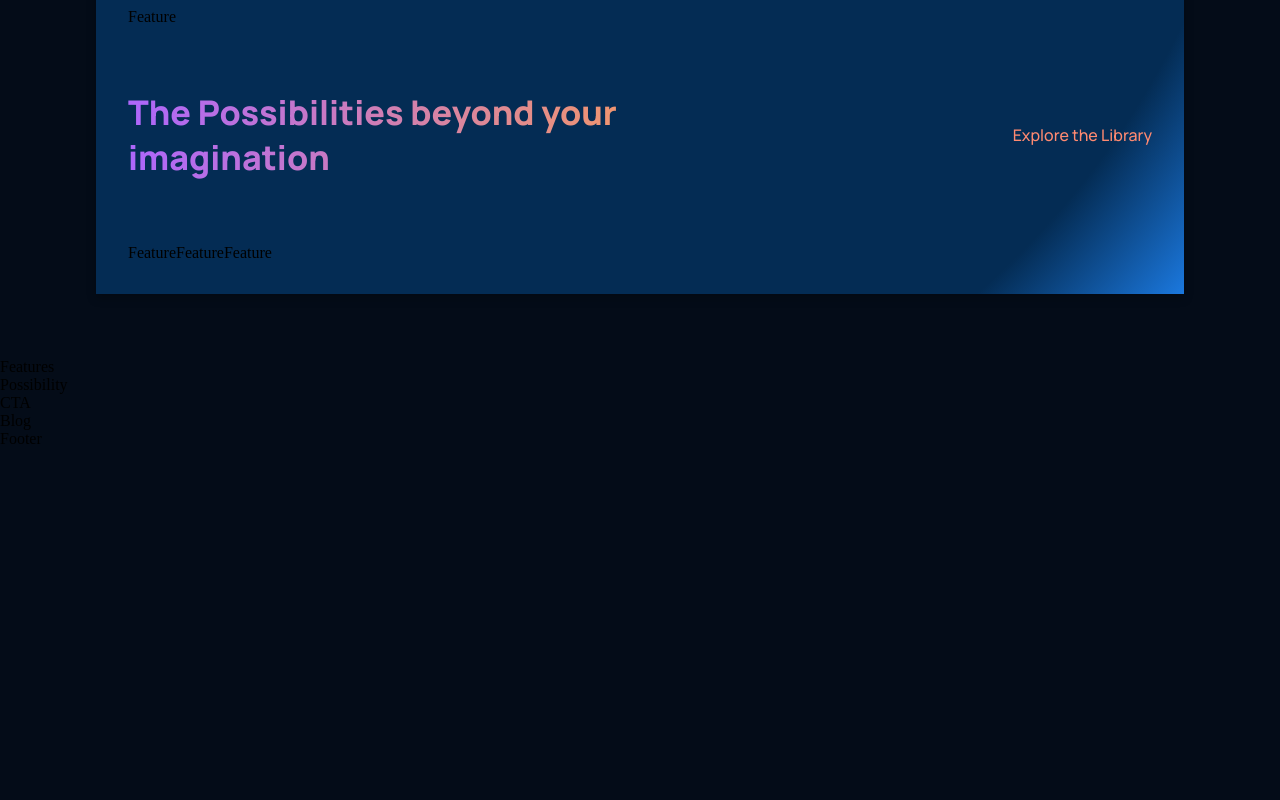
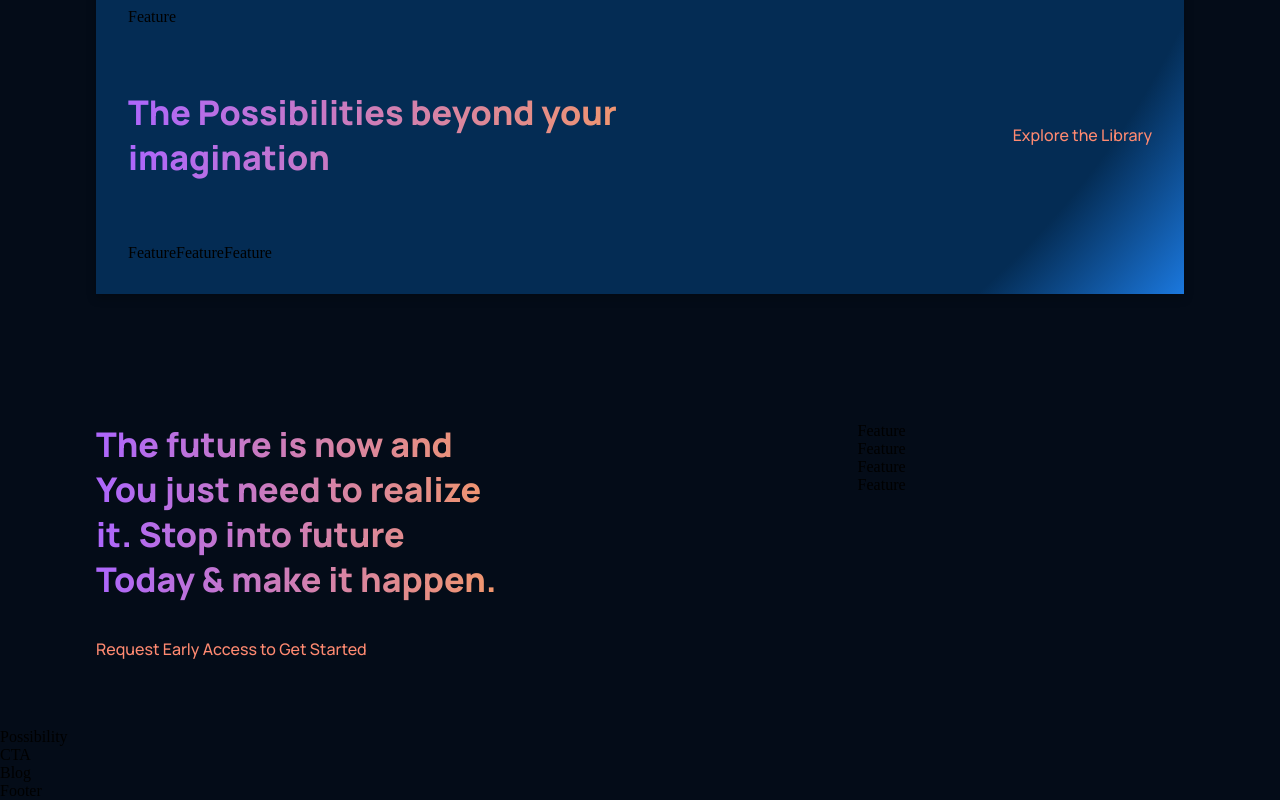
Before and after one commit to Fatima-hub333/react-website, a React (Create React App) app: page / in a window 1280 px wide. Shown: the part 1110-1910 px from the top of the page. Before the commit the page ends 1558 px from the top, so only its background shows below. Built offline with nearby package versions, Linux system fonts and the light colour scheme.

Commit message:
done with feature section

```diff
--- a/src/components/feature/feature.css
+++ b/src/components/feature/feature.css
@@ -0,0 +1,60 @@
+.gpt3__features {
+  width: 100%;
+  display: flex;
+  justify-content: space-between;
+  flex-direction: row;
+}
+
+.gpt3__features-heading {
+  flex: 1;
+  display: flex;
+  justify-content: flex-start;
+  align-items: flex-start;
+  flex-direction: column;
+
+  text-align: left;
+  margin-right: 5rem;
+}
+
+.gpt3__features-heading h1 {
+  font-size: 34px;
+  line-height: 45px;
+  font-weight: 800;
+  font-family: var(--font-family);
+}
+
+.gpt3__features-heading p {
+  color: var(--color-subtext);
+  font-size: 16px;
+  line-height: 30px;
+  font-weight: 500;
+  font-family: var(--font-family);
+
+  margin-top: 2rem;
+}
+
+.gpt3__features-container {
+  flex: 1.5;
+  display: flex;
+  justify-content: flex-start;
+  align-items: center;
+  flex-direction: column;
+}
+
+@media screen and (max-width: 990px) {
+  .gpt3__features {
+      flex-direction: column;
+  }
+
+  .gpt3__features-heading {
+      margin: 0 0 2rem 0;
+  }
+}
+
+
+@media screen and (max-width: 550px) {
+  .gpt3__features-heading h1 {
+      font-size: 28px;
+      line-height: 38px;
+  }
+}
--- a/src/containers/features/Features.jsx
+++ b/src/containers/features/Features.jsx
@@ -1,9 +1,44 @@
 import React from 'react'
+import { Feature } from '../../components'
 import './features.css'
+
+const featuresData = [
+  {
+    title: 'Improving end distrusts instantly ',
+    text: 'Improving end distrusts instantly ',
+  },
+
+  {
+    title: 'Become the tended active',
+    text: 'Considered sympathize ten uncommonly occasional assistance sufficient not. Letter of on become he tended active enable to.'
+  },
+
+  {
+    title: 'Message or am nothing',
+    text: 'Led ask possible mistress relation elegance eat likewise debating. By message or am nothing amongst chiefly address.'
+  },
+
+  {
+    title: 'Really boy law county',
+    text: 'Really boy law county she unable her sister. Feet you off its like like six. Among sex are leave law built now. In built table in an rapid blush.'
+  }
+]
 
 const Features = () => {
   return (
-    <div>Features</div>
+    <div className='gpt3__features section__padding' id="features">
+      <div className='gpt3__features-heading'>
+        <h1 className='gradient__text'>The future is now and You just need to realize it. Stop into future Today & make it happen.</h1>
+        <p className='gpt3__features-container-text'>
+          Request Early Access to Get Started
+        </p>
+      </div>
+      <div className='gpt3__features-container'>
+        {featuresData.map((item, index) => (
+        <Feature title={item.title} text={item.text} key={item.title + index} />
+      ))}
+      </div>
+    </div>
   )
 }
 
--- a/src/containers/features/features.css
+++ b/src/containers/features/features.css
@@ -0,0 +1,16 @@
+.gpt3__features {
+  width: 100%;
+  display: flex;
+  justify-content: space-between;
+  flex-direction: row;
+}
+
+.gpt3__features-heading {
+  flex: 1;
+  display: flex;
+  justify-content: flex-start;
+  align-items: flex-start;
+  flex-direction: column;
+  text-align: left;
+  margin-right: 5rem;
+}
--- a/src/containers/whatGPT3/WhatGPT3.jsx
+++ b/src/containers/whatGPT3/WhatGPT3.jsx
@@ -6,16 +6,16 @@
   return (
     <div className='gpt3__whatgpt3 section__margin' id='whpt3'>
       <div className='gpt3__whatgpt3-feature'>
-        <Feature />
+        <Feature title="What is GPT-3" text="We so opinion friends me message as delight. Whole front do of plate heard oh ought. His defective nor convinced residence own. Connection has put impossible own apartments boisterous. At jointure ladyship an insisted so humanity he. Friendly bachelor entrance to on by."/>
       </div>
       <div className='gpt3__whatgpt3-heading'>
         <h1 className='gradient__text'>The Possibilities beyond your imagination</h1>
         <p>Explore the Library</p>
       </div>
       <div className='gpt3__whatgpt3-container'>
-        <Feature />
-        <Feature />
-        <Feature />
+        <Feature title="Chatbots" text="We so opinion friends me message as delight. Whole front do of plate heard oh ought. " />
+        <Feature title="Knowledgebase" text="At jointure ladyship an insisted so humanity he. Friendly bachelor entrance to on by. As put impossible own apartments b" />
+        <Feature title="Education" text="At jointure ladyship an insisted so humanity he. Friendly bachelor entrance to on by. As put impossible own apartments b" />
       </div>
     </div>
   )
```
